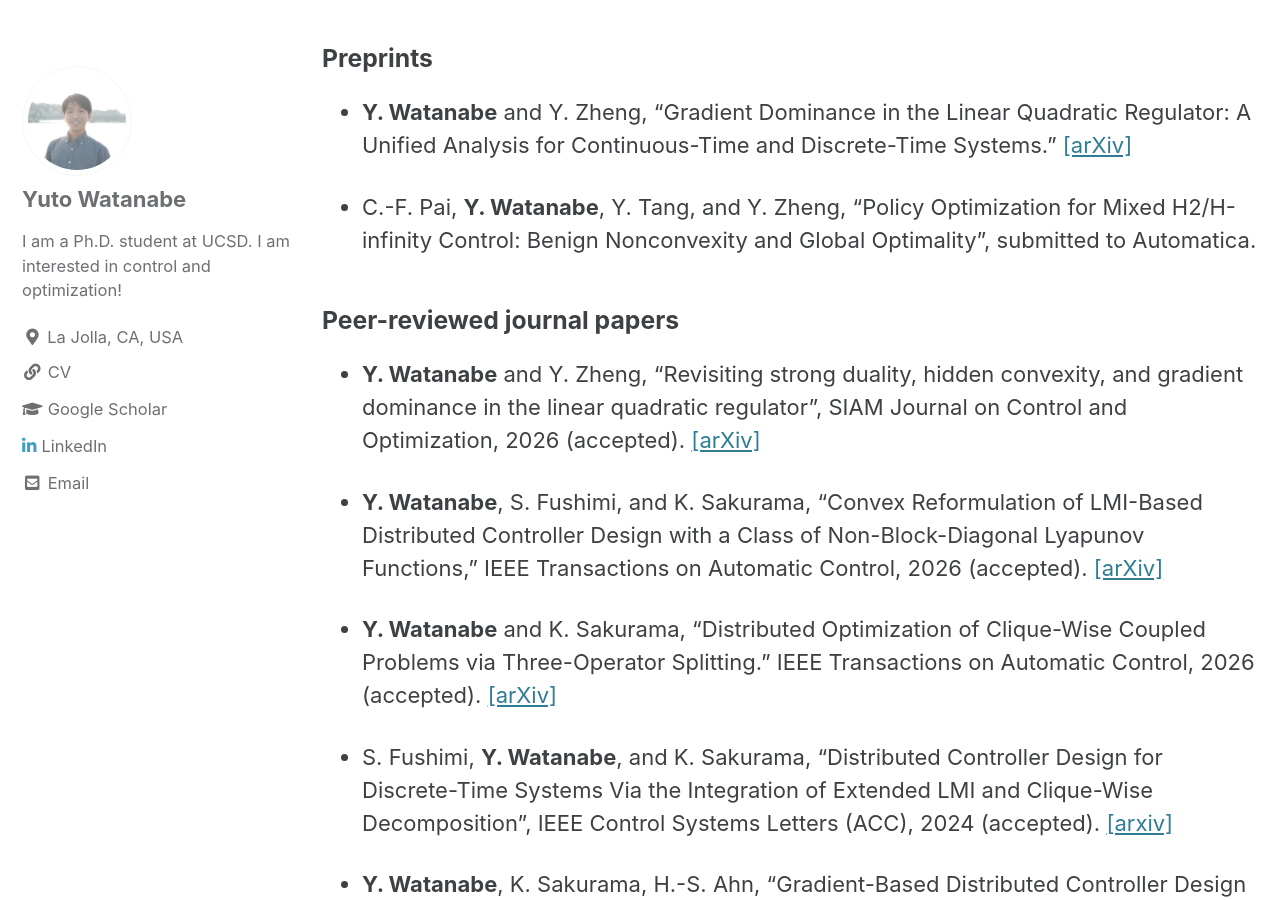
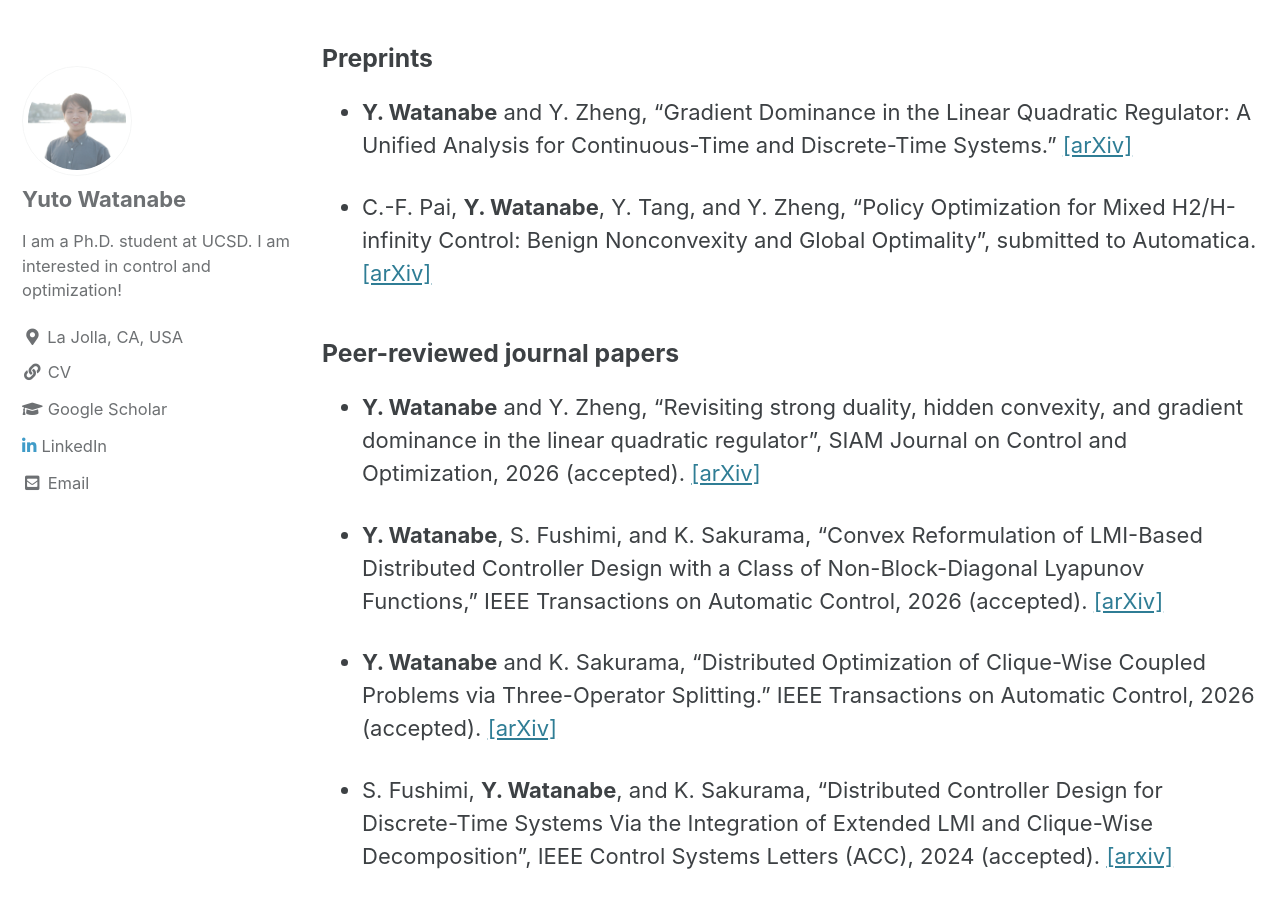
Before and after one commit to WatanabeYuto/watanabeyuto.github.io, a Jekyll site: the page built from publication.md, in a window 1280 px wide and 900 px high, scrolled down 634 px. Built offline with Jekyll 4.4.1, drawn with Linux system fonts in a browser that asks for light colours; cached includes are drawn as plain includes.

Commit message:
publication update

```diff
--- a/publication.md
+++ b/publication.md
@@ -24,7 +24,7 @@ with a Class of Non-Block-Diagonal Lyapunov Functions,” IEEE Transactions on A
 
 - **Y. Watanabe** and Y. Zheng, "Gradient Dominance in the Linear Quadratic Regulator: A Unified Analysis for Continuous-Time and Discrete-Time Systems." [[arXiv]](https://arxiv.org/abs/2602.22577)
 
-- C.-F. Pai, **Y. Watanabe**, Y. Tang, and Y. Zheng, "Policy Optimization for Mixed H2/H-infinity Control: Benign Nonconvexity and Global Optimality", submitted to Automatica.
+- C.-F. Pai, **Y. Watanabe**, Y. Tang, and Y. Zheng, "Policy Optimization for Mixed H2/H-infinity Control: Benign Nonconvexity and Global Optimality", submitted to Automatica. [[arXiv]](https://arxiv.org/abs/2603.04843)
 
 ### Peer-reviewed journal papers
 
```
